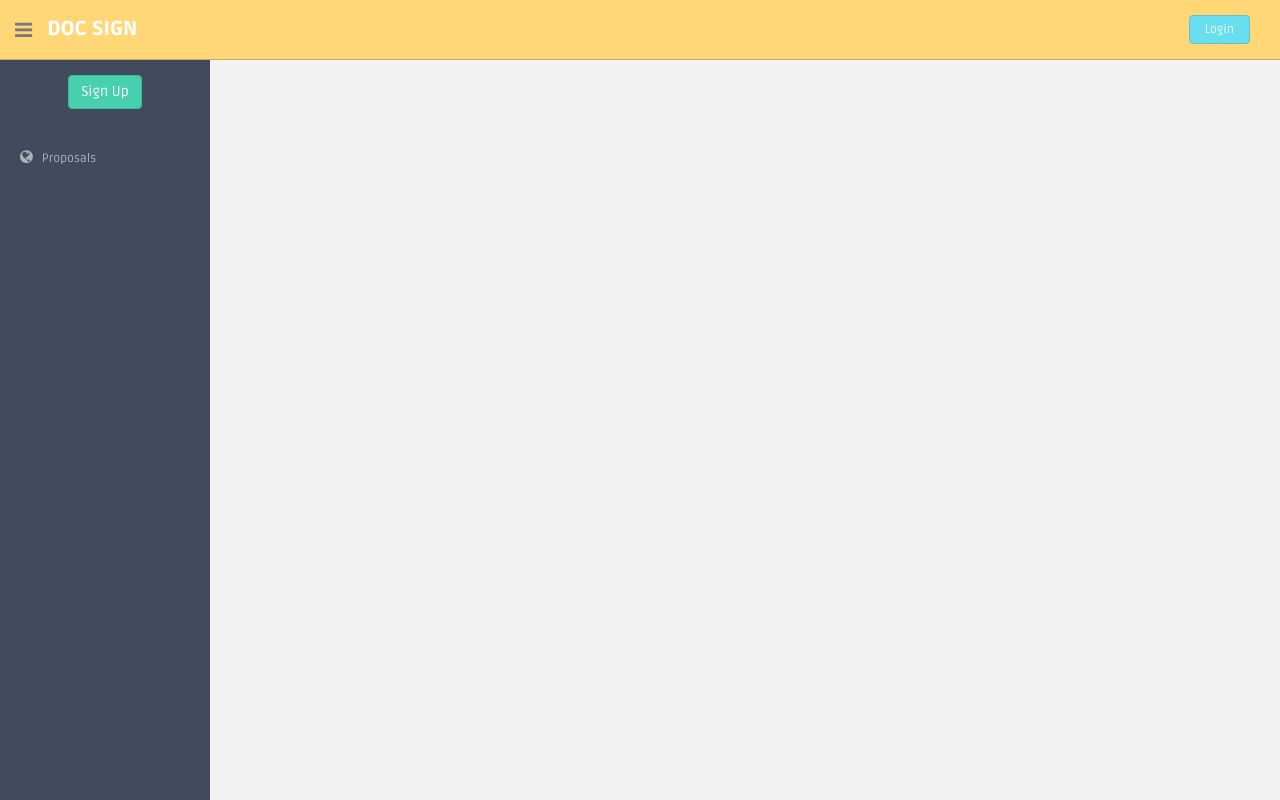
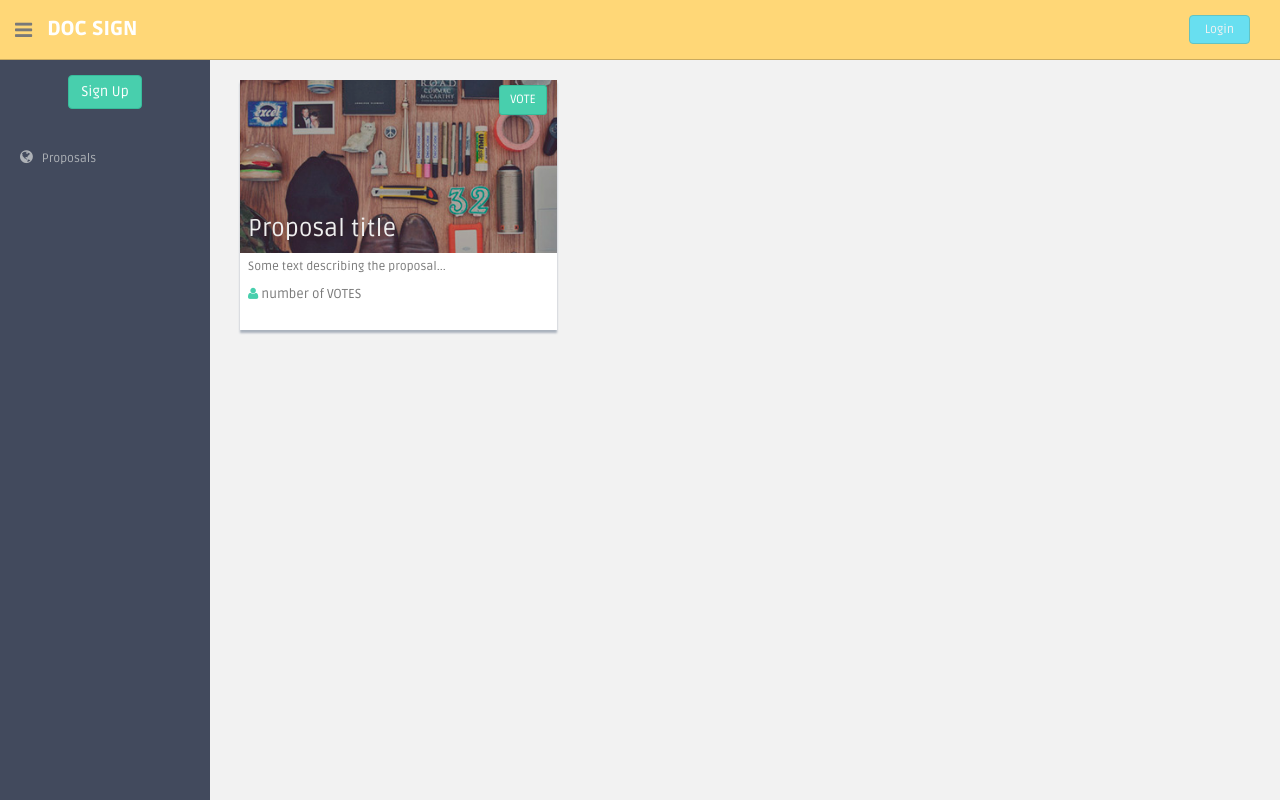
Before and after one commit to xcervilla/hackupc2017w, a Django app: page / in a window 1280 px wide. Run offline with Django 3.2, Linux system fonts and the light colour scheme; some libraries are stand-ins or nearby versions.

Commit message:
add proposal card template + css

```diff
--- a/hackupc/static/css/style.css
+++ b/hackupc/static/css/style.css
@@ -1406,6 +1406,57 @@ PANELS CONFIGURATIONS
 	margin-right: 8px;
 	margin-top: 15px;
 	font-size: 12px;
+}
+
+/* Proposal panel */
+.proposal {
+    height: 100%;
+    position: relative;
+}
+.prop-bg {
+    background: url(../img/blog-bg.jpg) no-repeat center top;
+    margin-top: -15px;
+    background-attachment: relative;
+    background-position: center center;
+    min-height: 75%;
+    width: 100%;
+    -webkit-background-size: 100%;
+    -moz-background-size: 100%;
+    -o-background-size: 100%;
+    background-size: 100%;
+    -webkit-background-size: cover;
+    -moz-background-size: cover;
+    -o-background-size: cover;
+    background-size: cover;
+}
+
+.prop-bg .btn-theme03 {
+    top: 15%;
+    right: 10px;
+    position: absolute;
+    margin-top: 5px;
+}
+
+.prop-bg .prop-title {
+    bottom: 25%;
+    left: 8px;
+    position: absolute;
+    color: #efefef;
+}
+
+.prop-voters {
+    margin-left: 8px;
+    margin-top: 5px;
+}
+
+.prop-voters i {
+    color: #48cfad;
+}
+.prop-text {
+    margin-left: 8px;
+    margin-right: 8px;
+    margin-top: 5px;
+    font-size: 12px;
 }
 
 /* Calendar Configuration */
--- a/hackupc/templates/pages/home.html
+++ b/hackupc/templates/pages/home.html
@@ -1 +1,21 @@
 {% extends "base.html" %}
+{% block content %}
+    <div class="col-lg-4 col-md-4 col-sm-4 mb">
+      <div class="content-panel pn">
+        <div class="proposal">
+          <div class="prop-bg">
+            <div class="col-xs-4 col-xs-offset-8">
+              <button class="btn btn-sm btn-theme03">VOTE</button>
+            </div>
+            <div class="prop-title">
+              <h3>Proposal title</h3>
+            </div>
+          </div>
+          <div class="prop-text">
+            <p>Some text describing the proposal... </p>
+          </div>
+          <p class="prop-voters"><i class="fa fa-user"></i> number of VOTES</p>
+        </div>
+      </div>
+    </div>
+{% endblock %}
```
